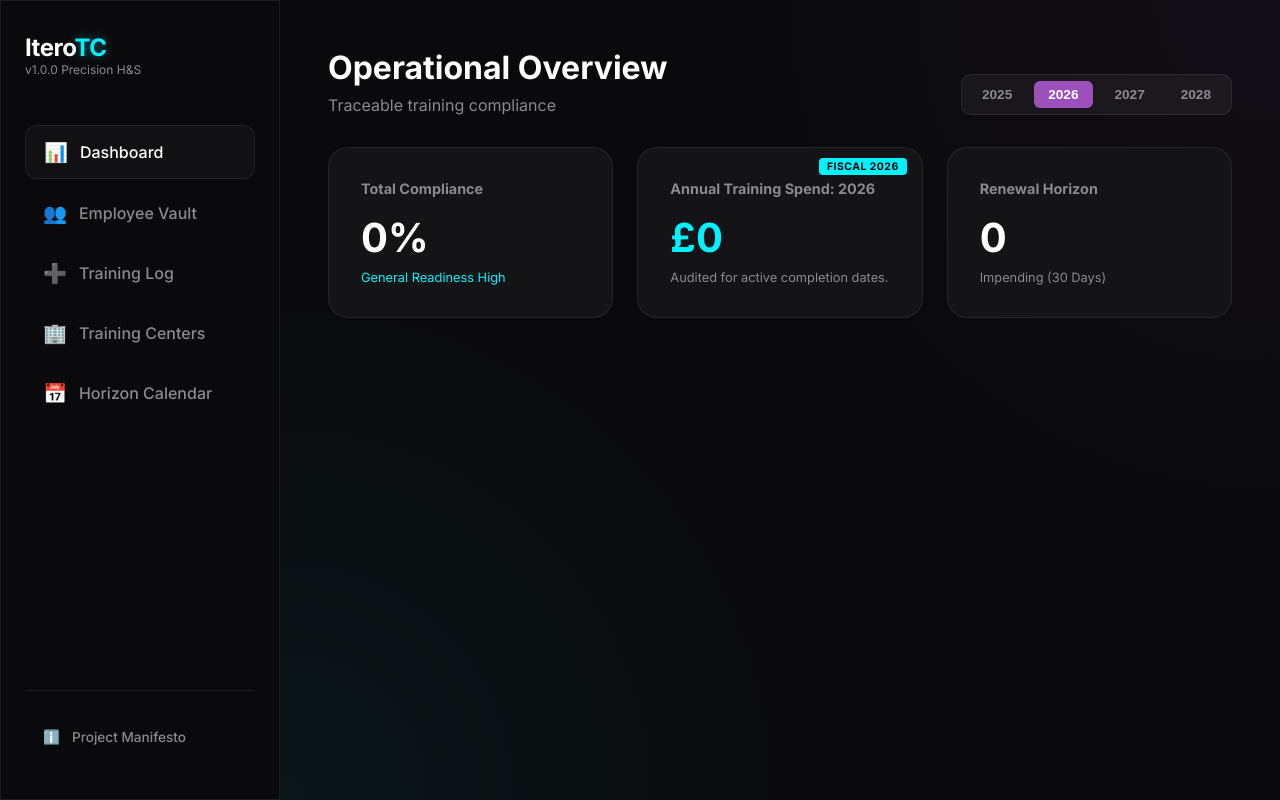
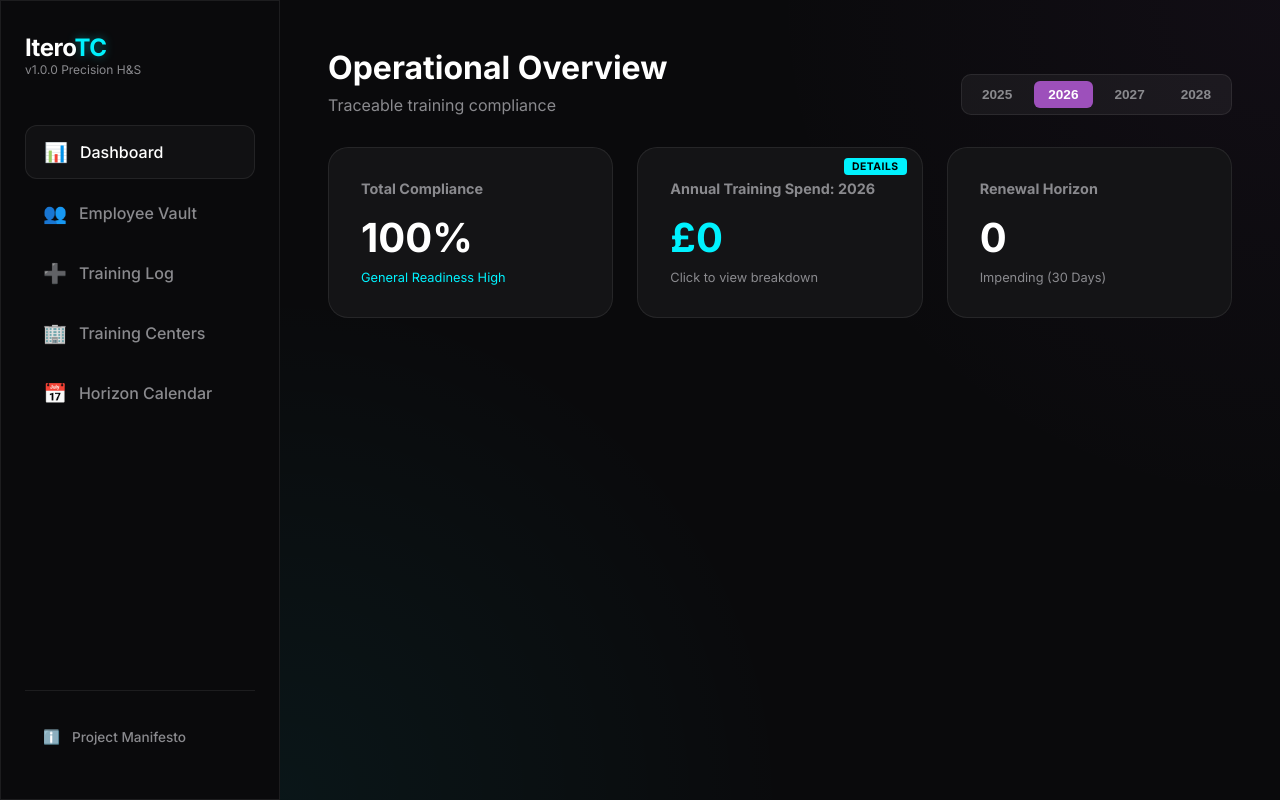
Before and after one commit to apauldelich-arch/TC_Hub, a React (Vite) app: page / in a window 1280 px wide. Built offline with nearby package versions, Linux system fonts and the light colour scheme.

Commit message:
feat: add spend distribution breakdown to dashboard and cost visibility to employee vault

```diff
--- a/src/App.jsx
+++ b/src/App.jsx
@@ -75,6 +75,8 @@ const Dashboard = () => {
     setStats(dataService.getDashboardStats(selectedYear));
   }, [selectedYear]);
 
+  const [showSpendBreakdown, setShowSpendBreakdown] = useState(false);
+
   return (
     <div className="view-container">
       <header style={{ marginBottom: '2rem', display: 'flex', justifyContent: 'space-between', alignItems: 'flex-end' }}>
@@ -85,17 +87,21 @@ const Dashboard = () => {
         <YearPicker selectedYear={selectedYear} setSelectedYear={setSelectedYear} />
       </header>
 
-      <div style={{ display: 'grid', gridTemplateColumns: 'repeat(auto-fit, minmax(280px, 1fr))', gap: '1.5rem' }}>
+      <div style={{ display: 'grid', gridTemplateColumns: 'repeat(auto-fit, minmax(280px, 1fr))', gap: '1.5rem', marginBottom: '1.5rem' }}>
         <div className="card glass">
           <h3 style={{ fontSize: '0.9rem', color: 'var(--text-muted)', marginBottom: '1rem' }}>Total Compliance</h3>
           <div style={{ fontSize: '2.5rem', fontWeight: '700' }}>{stats.compliancePercentage}%</div>
-          <div style={{ color: 'var(--status-green)', fontSize: '0.8rem', marginTop: '0.5rem' }}>General Readiness High</div>
+          <div style={{ color: stats.compliancePercentage >= 90 ? 'var(--status-green)' : 'var(--status-amber)', fontSize: '0.8rem', marginTop: '0.5rem' }}>{stats.compliancePercentage >= 90 ? 'General Readiness High' : 'Attention Required'}</div>
         </div>
-        <div className="card glass" style={{ position: 'relative', overflow: 'hidden' }}>
-          <div style={{ position: 'absolute', top: '10px', right: '15px', fontSize: '0.65rem', background: 'var(--secondary)', color: 'black', padding: '2px 8px', borderRadius: '4px', fontWeight: '700', letterSpacing: '0.5px' }}>FISCAL {selectedYear}</div>
+        <div
+          className="card glass"
+          style={{ position: 'relative', overflow: 'hidden', cursor: 'pointer', border: showSpendBreakdown ? '1px solid var(--secondary)' : '1px solid var(--glass-border)' }}
+          onClick={() => setShowSpendBreakdown(!showSpendBreakdown)}
+        >
+          <div style={{ position: 'absolute', top: '10px', right: '15px', fontSize: '0.65rem', background: 'var(--secondary)', color: 'black', padding: '2px 8px', borderRadius: '4px', fontWeight: '700', letterSpacing: '0.5px' }}>DETAILS</div>
           <h3 style={{ fontSize: '0.9rem', color: 'var(--text-muted)', marginBottom: '1rem' }}>Annual Training Spend: {selectedYear}</h3>
           <div style={{ fontSize: '2.5rem', fontWeight: '700', color: 'var(--secondary)' }}>£{stats.totalSpend.toLocaleString()}</div>
-          <div style={{ color: 'var(--text-muted)', fontSize: '0.8rem', marginTop: '0.5rem' }}>Audited for active completion dates.</div>
+          <div style={{ color: 'var(--text-muted)', fontSize: '0.8rem', marginTop: '0.5rem' }}>{showSpendBreakdown ? 'Click to hide breakdown' : 'Click to view breakdown'}</div>
         </div>
         <div className="card glass">
           <h3 style={{ fontSize: '0.9rem', color: 'var(--text-muted)', marginBottom: '1rem' }}>Renewal Horizon</h3>
@@ -103,6 +109,45 @@ const Dashboard = () => {
           <div style={{ color: 'var(--text-muted)', fontSize: '0.8rem', marginTop: '0.5rem' }}>Impending (30 Days)</div>
         </div>
       </div>
+
+      {showSpendBreakdown && (
+        <div className="card glass" style={{ animation: 'slideDown 0.3s ease-out' }}>
+          <div style={{ display: 'flex', justifyContent: 'space-between', alignItems: 'center', marginBottom: '1.5rem' }}>
+            <h3 style={{ fontSize: '1rem', color: 'var(--secondary)', fontWeight: '700' }}>Fiscal Spend Distribution ({selectedYear})</h3>
+            <button onClick={() => setShowSpendBreakdown(false)} style={{ background: 'none', border: 'none', color: 'var(--text-muted)', cursor: 'pointer' }}>✕ Close</button>
+          </div>
+          <div style={{ overflowX: 'auto' }}>
+            <table style={{ width: '100%', borderCollapse: 'collapse', fontSize: '0.9rem' }}>
+              <thead>
+                <tr style={{ textAlign: 'left', borderBottom: '1px solid var(--glass-border)' }}>
+                  <th style={{ padding: '12px 0', color: 'var(--text-muted)', fontWeight: '500' }}>Training Course</th>
+                  <th style={{ padding: '12px 0', textAlign: 'right', color: 'var(--text-muted)', fontWeight: '500' }}>Total Cost</th>
+                </tr>
+              </thead>
+              <tbody>
+                {stats.spendBreakdown.length === 0 ? (
+                  <tr><td colSpan="2" style={{ padding: '20px 0', textAlign: 'center', color: 'var(--text-muted)' }}>No spending recorded for this year.</td></tr>
+                ) : (
+                  stats.spendBreakdown.map((item, idx) => (
+                    <tr key={idx} style={{ borderBottom: '1px solid rgba(255,255,255,0.03)' }}>
+                      <td style={{ padding: '12px 0', fontWeight: '600' }}>{item.name}</td>
+                      <td style={{ padding: '12px 0', textAlign: 'right', color: 'var(--secondary)', fontWeight: '700' }}>£{item.cost.toLocaleString()}</td>
+                    </tr>
+                  ))
+                )}
+              </tbody>
+              {stats.spendBreakdown.length > 0 && (
+                <tfoot>
+                  <tr style={{ borderTop: '2px solid var(--glass-border)' }}>
+                    <th style={{ padding: '12px 0', textAlign: 'left' }}>Total Annual Budget Utilized</th>
+                    <th style={{ padding: '12px 0', textAlign: 'right', color: 'var(--secondary)', fontSize: '1.1rem' }}>£{stats.totalSpend.toLocaleString()}</th>
+                  </tr>
+                </tfoot>
+              )}
+            </table>
+          </div>
+        </div>
+      )}
     </div>
   );
 };
--- a/src/components/EmployeeVault.jsx
+++ b/src/components/EmployeeVault.jsx
@@ -193,7 +193,13 @@ const EmployeeVault = () => {
                   history.map(log => (
                     <div key={log.id} style={{ padding: '16px', background: 'rgba(255,255,255,0.03)', borderRadius: '12px', border: log.status === 'Enrolled' ? '1px solid var(--status-amber)' : '1px solid var(--glass-border)' }}>
                       <div style={{ display: 'flex', justifyContent: 'space-between', marginBottom: '12px' }}>
-                        <div><div style={{ fontSize: '1rem', fontWeight: '600', color: 'white' }}>{log.courseName}</div><div style={{ fontSize: '0.75rem', color: 'var(--text-muted)' }}>{log.provider}</div></div>
+                        <div>
+                          <div style={{ fontSize: '1rem', fontWeight: '700', color: 'white' }}>{log.courseName}</div>
+                          <div style={{ display: 'flex', gap: '8px', alignItems: 'center', marginTop: '4px' }}>
+                            <span style={{ fontSize: '0.75rem', color: 'var(--text-muted)' }}>{log.provider}</span>
+                            <span style={{ fontSize: '0.65rem', background: 'rgba(255,255,255,0.05)', padding: '2px 6px', borderRadius: '4px', color: 'var(--secondary)', fontWeight: '600', border: '1px solid rgba(0, 242, 254, 0.2)' }}>£{log.cost || 0}</span>
+                          </div>
+                        </div>
                         <div style={{ fontSize: '0.65rem', padding: '4px 8px', borderRadius: '6px', background: log.status === 'Completed' ? 'rgba(0, 242, 254, 0.1)' : 'rgba(255, 179, 71, 0.1)', color: log.status === 'Completed' ? 'var(--secondary)' : 'var(--status-amber)', border: `1px solid ${log.status === 'Completed' ? 'var(--secondary)' : 'var(--status-amber)'}`, height: 'fit-content', textTransform: 'uppercase', fontWeight: '700' }}>{log.status === 'Enrolled' ? 'In Progress' : 'Completed'}</div>
                       </div>
 
--- a/src/services/dataService.js
+++ b/src/services/dataService.js
@@ -146,11 +146,28 @@ export const dataService = {
       return acc;
     }, 0);
 
+    const spendMap = filteredLogs
+      .filter(log => log.enrolmentDate && new Date(log.enrolmentDate).getFullYear() === parseInt(targetYear))
+      .reduce((acc, log) => {
+        const cost = parseFloat(log.cost) || 0;
+        if (cost > 0) {
+          acc[log.courseName] = (acc[log.courseName] || 0) + cost;
+        }
+        return acc;
+      }, {});
+
     const expiringSoon = filteredLogs.filter(log => log.status === 'Completed' && log.expiryDate && new Date(log.expiryDate) <= thirtyDaysOut && new Date(log.expiryDate) > now).length;
     const overdue = filteredLogs.filter(log => log.status === 'Completed' && log.expiryDate && new Date(log.expiryDate) < now).length;
     const inProgress = filteredLogs.filter(log => log.status === 'Enrolled').length;
 
-    return { totalSpend: yearlySpend, expiringCount: expiringSoon, overdueCount: overdue, inProgressCount: inProgress, compliancePercentage: employees.length > 0 ? 94 : 0 };
+    return {
+      totalSpend: yearlySpend,
+      expiringCount: expiringSoon,
+      overdueCount: overdue,
+      inProgressCount: inProgress,
+      spendBreakdown: Object.entries(spendMap).map(([name, cost]) => ({ name, cost })).sort((a,b) => b.cost - a.cost),
+      compliancePercentage: employees.length > 0 ? Math.round(((employees.length - overdue) / employees.length) * 100) : 100
+    };
   },
 
   getYearlyRenewals: (targetYear) => {
```
